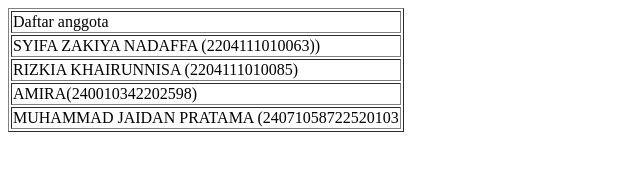
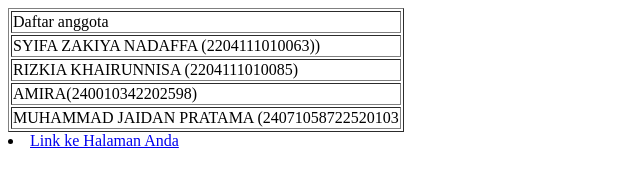
Before and after one commit to amirapmm/TIK11-2022-1-NatureCast, a plain HTML site: page Index.html in a window 1280 px wide. Shown: the whole page, without its empty margins (0-640 px from the left). Drawn offline with Linux system fonts and the light colour scheme.

Commit message:
Update Index.html

```diff
--- a/Index.html
+++ b/Index.html
@@ -12,4 +12,5 @@
       <tr><td>MUHAMMAD JAIDAN PRATAMA (24071058722520103</td></tr>
     </table>
   </body>
+  <li><a href="240010342202598-Amira.html">Link ke Halaman Anda</a></li>
 </html>
```
